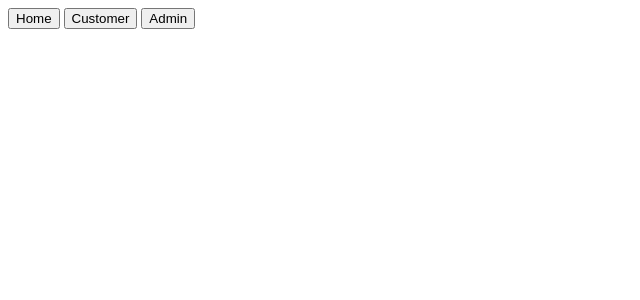
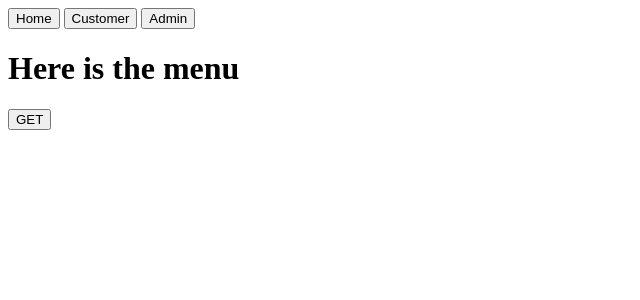
Before and after one commit to SyntaxError-JARS/mulberryTavern_FE_JJTN, a React (Create React App) app: page /menu in a window 1280 px wide. Before the commit this address had no page. Shown: the top 300 px of the page, without its empty margins (0-640 px from the left). Built offline with nearby package versions, Linux system fonts and the light colour scheme.

Commit message:
added menu component

```diff
--- a/src/App.js
+++ b/src/App.js
@@ -1,6 +1,7 @@
 import { BrowserRouter, Route, Routes } from "react-router-dom";
 import NavBar from "./components/navbar";
 import Home from "./components/home";
+import Menu from "./components/menu";
 
 function App() {
   return (
@@ -9,6 +10,7 @@ function App() {
       <NavBar />
         <Routes>
           <Route exact path = "" element = {<Home />} />
+          <Route path = "menu" element = {<Menu />} />
         </Routes>
       </BrowserRouter>
     </>
--- a/src/components/home.js
+++ b/src/components/home.js
@@ -1,6 +1,7 @@
 import { Link } from "react-router-dom";
 
-export default function Welcome() {
+export default function Home() {
+
     return (
         <>
             <div><h1>Welcome to Mulberry Tavern</h1></div>
--- /dev/null
+++ b/src/components/menu.js
@@ -0,0 +1,44 @@
+import { useState } from "react";
+
+export default function Menu() {
+
+    const [menuBody, setMenuBody] = useState([]);
+
+    async function viewMenu() {
+        try {
+            const response = await fetch("http://localhost:8080/mulberry/menu");
+            const menu = await response.json();
+            const menuRows = menu.map((e) => {
+                return (
+                    <tr>
+                        <td>{e.item_name}</td>
+                        <td>{e.cost}</td>
+                    </tr>
+                );
+            });
+            console.log(menu);
+            setMenuBody(menuRows);
+        } catch (e) {
+            console.error(e);
+
+        }
+    }
+    return (
+        <>
+            <h1>Here is the menu</h1>
+
+            <button onClick={viewMenu}>GET</button>
+
+            <div class="container">
+                <h2></h2>
+            </div>
+
+            <div class="container">
+                <table>
+                    <tbody>{menuBody}</tbody>
+                </table>
+            </div>
+
+        </>
+    )
+}
```
